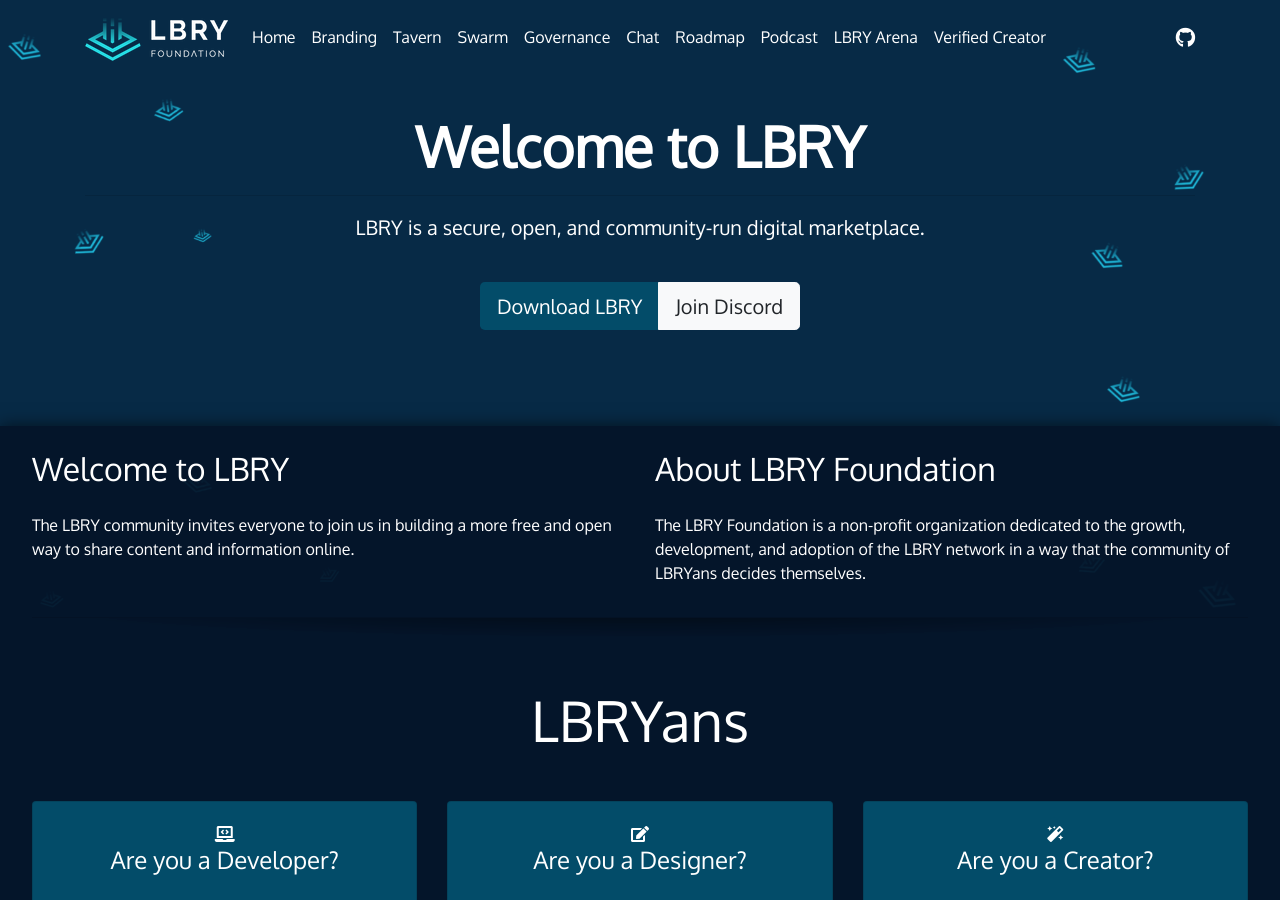
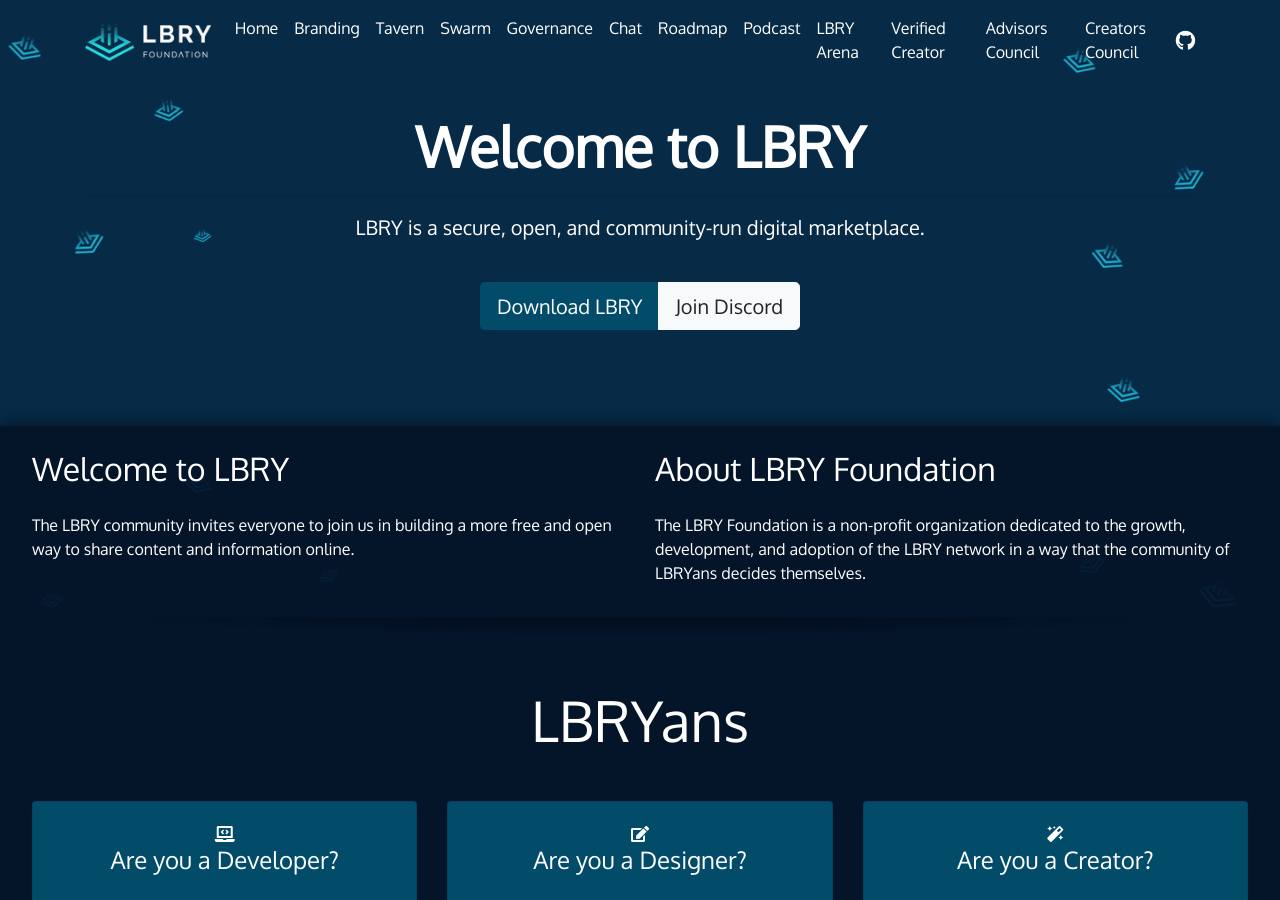
Before and after one commit to LBRYFoundation/lbryorg, a Jekyll site: the page built from index.html, in a window 1280 px wide and 900 px high. Built offline with Jekyll 4.4.1, drawn with Linux system fonts in a browser that asks for light colours; comment, search, counter and statistics services are not loaded.

Commit message:
added advisor & creators council page to NAV

```diff
--- a/_includes/navlinks.html
+++ b/_includes/navlinks.html
@@ -13,6 +13,8 @@
           <a class="nav-item nav-link" href="./podcast/">Podcast</a>
           <a class="nav-item nav-link" href="./arena/">LBRY Arena</a>
           <a class="nav-item nav-link" href="./verified/">Verified Creator</a>
+          <a class="nav-item nav-link" href="./advisors/">Advisors Council</a>
+          <a class="nav-item nav-link" href="./creators/">Creators Council</a>
           <!-- For newer additions Follow : <a class="nav-item nav-link" href="./asinpermalink/">pagename</a> -->
         </div>
      <!-- /NavLinksPart for HOMEPAGE -->
@@ -32,6 +34,8 @@
             <a class="nav-item nav-link" href="../podcast/">Podcast</a>
             <a class="nav-item nav-link" href="../arena/">LBRY Arena</a>
             <a class="nav-item nav-link" href="../verified/">Verified Creator</a>
+            <a class="nav-item nav-link" href="../advisors/">Advisors Council</a>
+            <a class="nav-item nav-link" href="../creators/">Creators Council</a>
             <!-- For newer additions Follow : <a class="nav-item nav-link" href="../asinpermalink/">pagename</a> -->
         </div>
      <!-- /NavLinksPart for DefaultLayoutsPages -->
```
